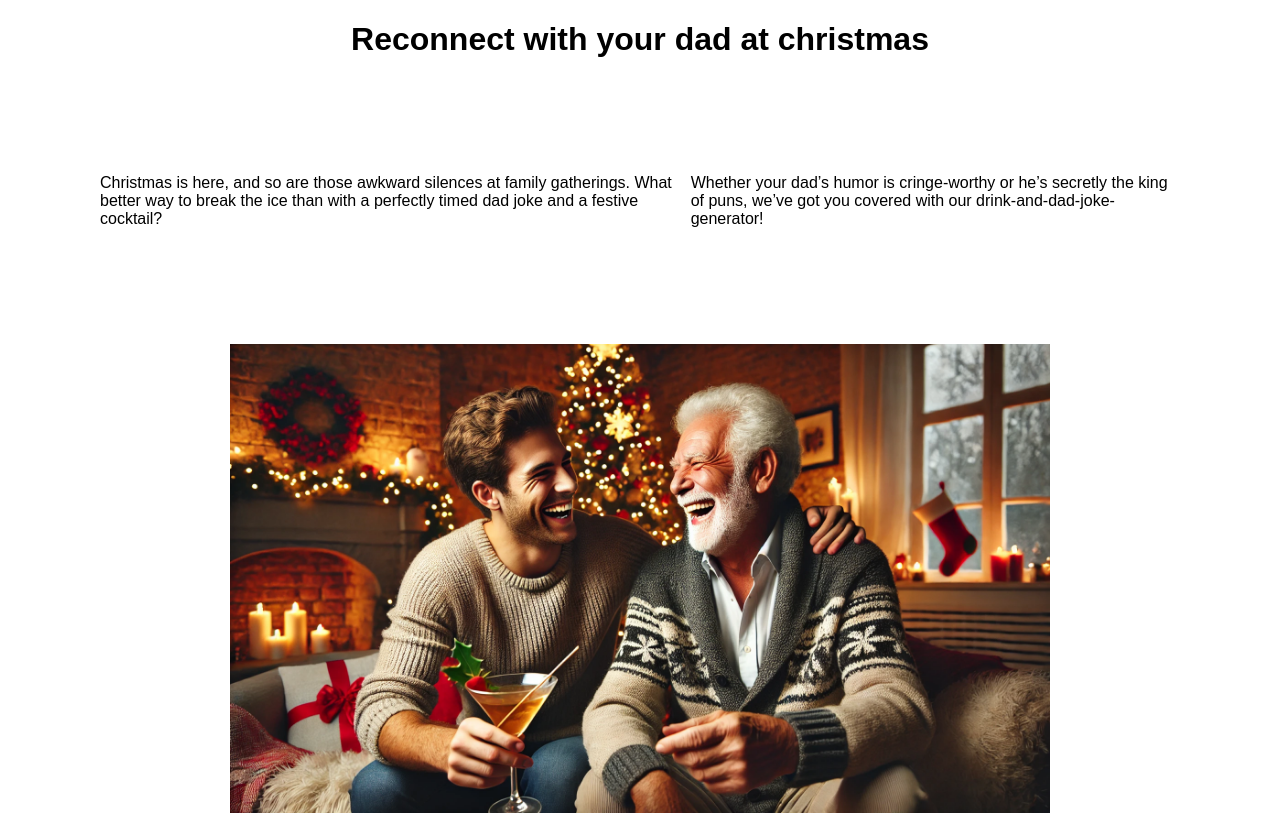
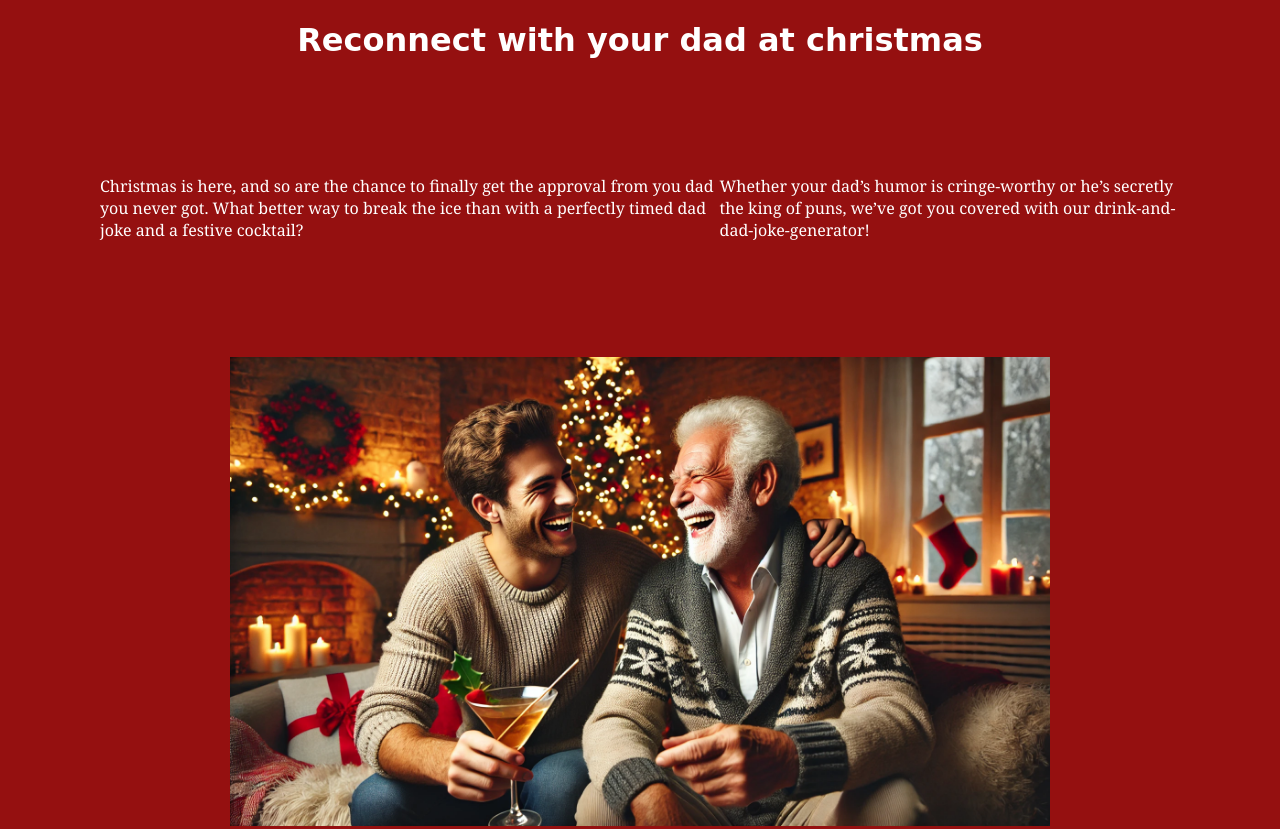
Before and after one commit to filiplyrheden/drink-and-dad-joke, a plain HTML site: page index.html in a window 1280 px wide. Shown: the top 829 px of the page. Drawn offline with Linux system fonts and the light colour scheme.

Commit message:
Imported dancing script font and added color variables

```diff
--- /dev/null
+++ b/fonts.css
@@ -0,0 +1,7 @@
+@import url('https://fonts.googleapis.com/css2?family=Dancing+Script:wght@400..700&display=swap');
+
+.dancing-script {
+    font-family: "Dancing Script", cursive;
+    font-optical-sizing: auto;
+    font-style: normal;
+  }
--- a/index.html
+++ b/index.html
@@ -12,8 +12,7 @@
     <section class="intro">
       <div class="intro-text-container">
         <p class="intro-text">
-          Christmas is here, and so are those awkward silences at family
-          gatherings. What better way to break the ice than with a perfectly
+          Christmas is here, and so are the chance to finally get the approval from you dad you never got. What better way to break the ice than with a perfectly
           timed dad joke and a festive cocktail?
         </p>
 
--- a/style.css
+++ b/style.css
@@ -1,10 +1,23 @@
+:root {
+  --red: #951010;
+  --white: #FFF;
+}
+
 body {
     font-family: Arial, sans-serif;
     margin: 0;
+    background-color: var(--red);
   }
 
   h1 {
     text-align: center;
+    color: var(--white);
+    font-family: "Dancing Script", cursive;
+  }
+
+  p {
+    color: var(--white);
+    font-family: Georgia, 'Times New Roman', Times, serif;
   }
 
   .intro-text-container {
```
